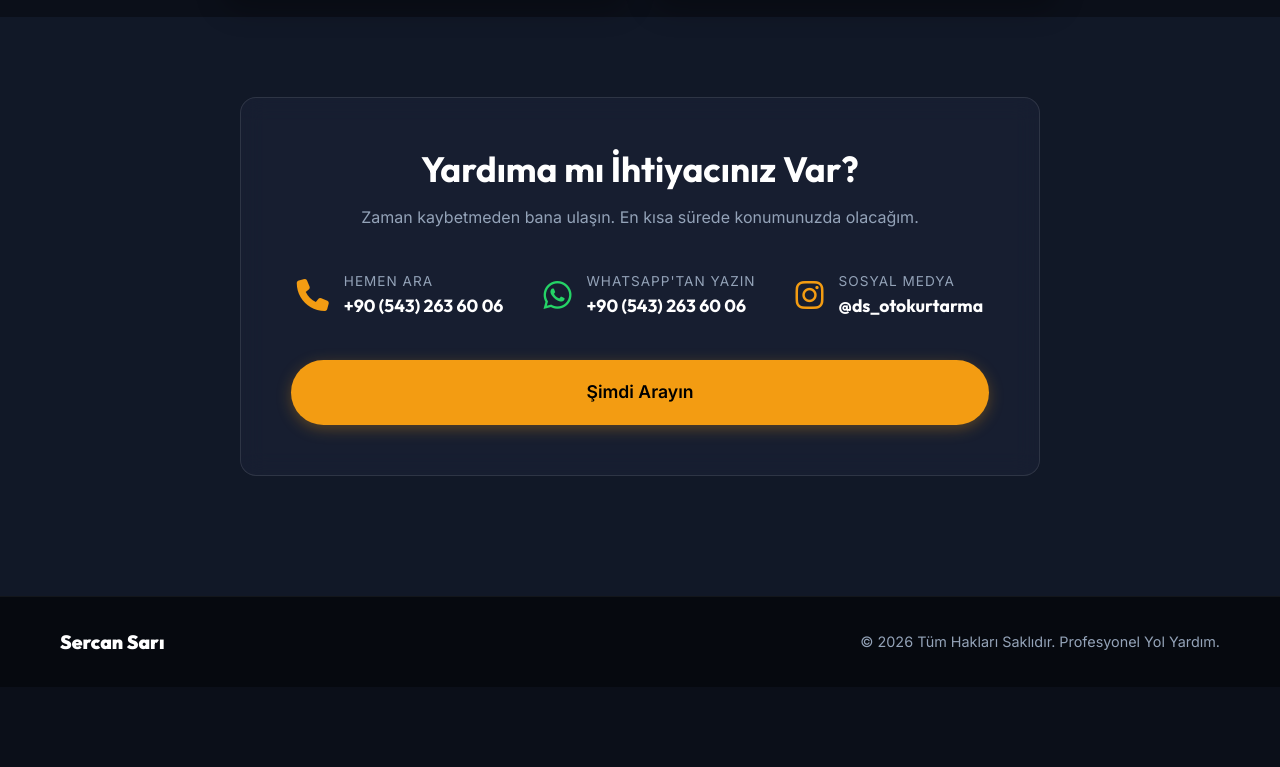
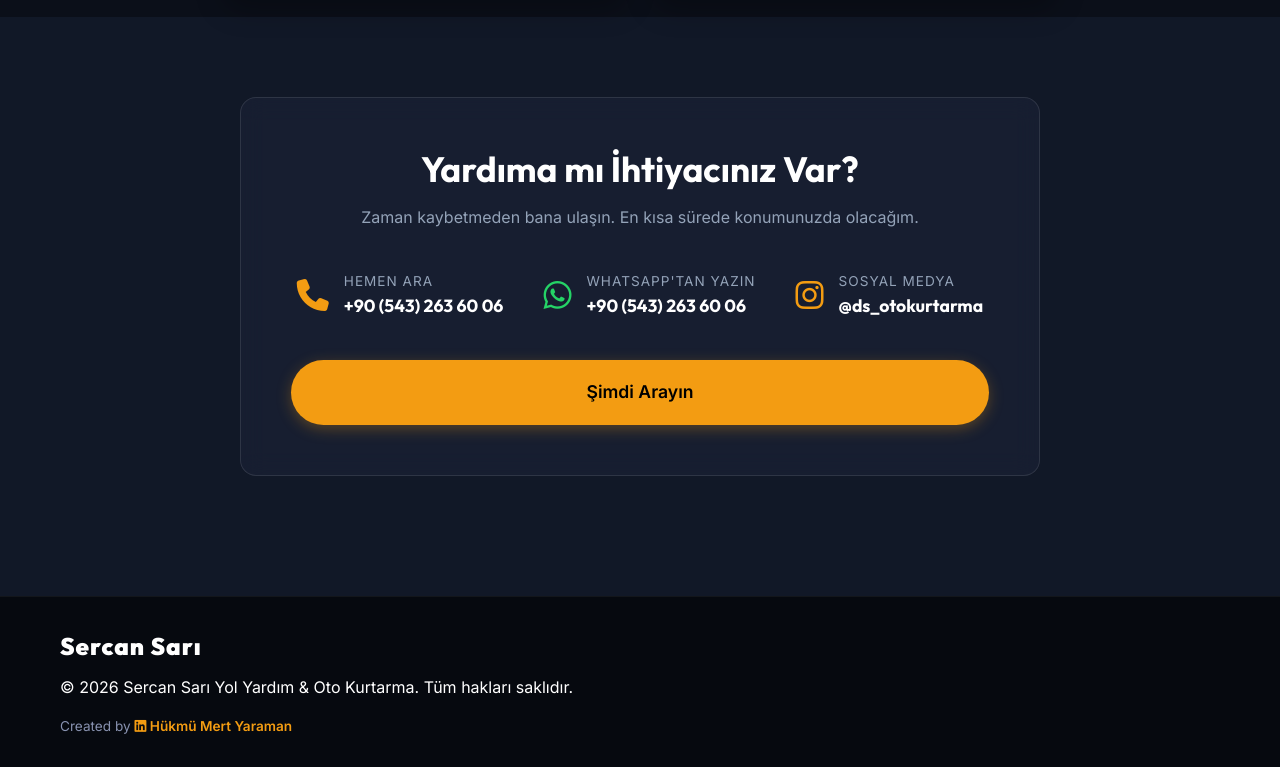
Before and after one commit to MertYaraman/mersin-ekici.com, a plain HTML site: page index.html in a window 1280 px wide. Shown: the part 2290-3057 px from the top of the page. Before the commit the page ends 2977 px from the top, so only its background shows below. Drawn offline with Linux system fonts and the light colour scheme.

Commit message:
Add files via upload

```diff
--- a/index.html
+++ b/index.html
@@ -165,15 +165,18 @@
         </div>
     </section>
 
-    <!-- Footer -->
+    <!-- Footer Section -->
     <footer>
-        <div class="container footer-content">
-            <div class="logo">Sercan Sarı</div>
-            <p>&copy; <span id="year"></span> Tüm Hakları Saklıdır. Profesyonel Yol Yardım.</p>
+        <div class="container">
+            <div class="logo-text" style="font-size: 1.5rem; margin-bottom: 10px;">Sercan Sarı</div>
+            <p>&copy; <span id="year"></span> Sercan Sarı Yol Yardım & Oto Kurtarma. Tüm hakları saklıdır.</p>
+            <p style="margin-top: 15px; font-size: 0.85rem; color: #8892b0;">
+                Created by <a href="https://www.linkedin.com/in/h%C3%BCkm%C3%BC-mert-yaraman-260ab32b1/" target="_blank" style="color: #f39c12; text-decoration: none; font-weight: 600;"><i class="fa-brands fa-linkedin"></i> Hükmü Mert Yaraman</a>
+            </p>
         </div>
     </footer>
 
     <!-- JS -->
-    <script src="js/main.js?v=14"></script>
+    <script src="js/main.js?v=17"></script>
 </body>
 </html>
```
